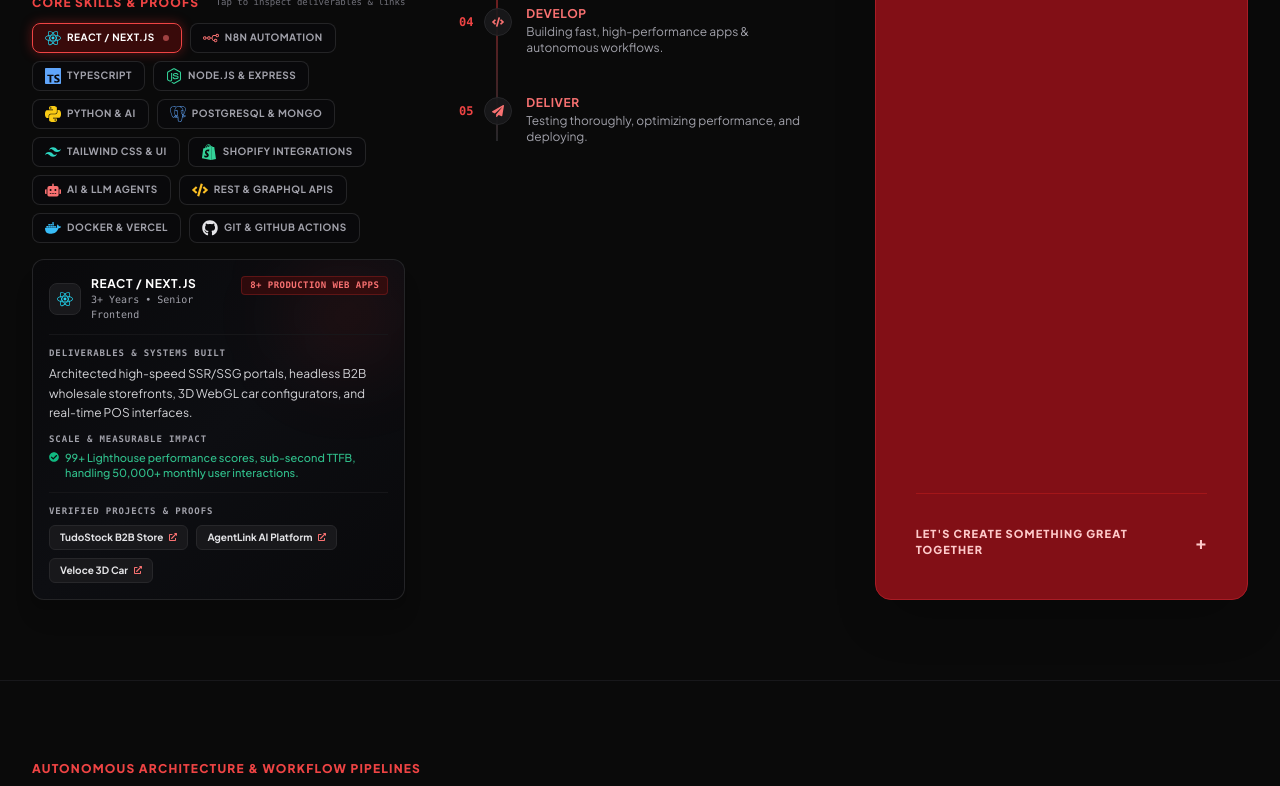
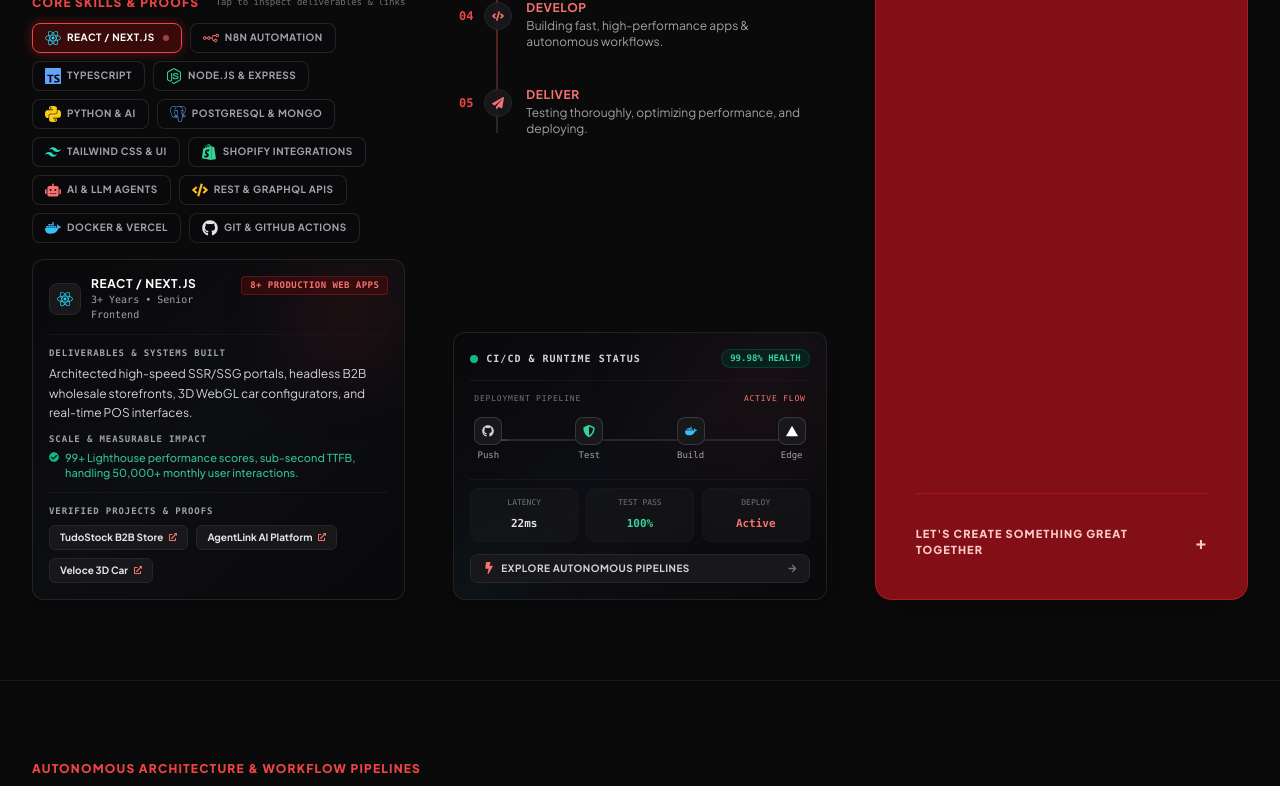
Before and after one commit to talharabani/portfolio, a React (Vite) app: page / in a window 1280 px wide. Shown: the part 2400-3186 px from the top of the page. Built offline with nearby package versions, Linux system fonts and the light colour scheme; no server answers; the HTML template or start-up script is replaced by a standard one.

Commit message:
Add animated CI/CD deployment pipeline and live telemetry widget in center column

```diff
--- a/src/components/About.tsx
+++ b/src/components/About.tsx
@@ -2,7 +2,8 @@ import { useState, type ReactNode } from "react";
 import { motion, AnimatePresence } from "framer-motion";
 import {
   FaSearch, FaLightbulb, FaPenNib, FaCode, FaPaperPlane, FaQuoteLeft,
-  FaExternalLinkAlt, FaNodeJs, FaRobot, FaGithub, FaCheckCircle
+  FaExternalLinkAlt, FaNodeJs, FaRobot, FaGithub, FaCheckCircle,
+  FaBolt, FaShieldAlt, FaArrowRight
 } from "react-icons/fa";
 import {
   SiReact,
@@ -13,6 +14,7 @@ import {
   SiTailwindcss,
   SiShopify,
   SiDocker,
+  SiVercel,
 } from "react-icons/si";
 
 const educationList = [
@@ -424,8 +426,9 @@ export default function About() {
                 },
               },
             }}
-            className="lg:col-span-4"
+            className="lg:col-span-4 flex flex-col justify-between"
           >
+            <div>
               <div className="flex items-center gap-2 mb-6">
                 <span className="w-2 h-2 rounded-full bg-crimson-500 animate-pulse" />
                 <h2 className="text-base sm:text-lg font-black uppercase tracking-wider text-white">
@@ -433,7 +436,7 @@ export default function About() {
                 </h2>
               </div>
 
-            <div className="relative pl-1 space-y-4">
+              <div className="relative pl-1 space-y-3.5">
                 {/* Connecting vertical line (Curtain track drawing down) */}
                 <motion.div
                   variants={{
@@ -515,6 +518,130 @@ export default function About() {
                   </motion.div>
                 ))}
               </div>
+            </div>
+
+            {/* LIVE CONTINUOUS CI/CD & RUNTIME TELEMETRY WIDGET */}
+            <motion.div
+              variants={{
+                hidden: { opacity: 0, y: 25, scale: 0.95 },
+                visible: {
+                  opacity: 1,
+                  y: 0,
+                  scale: 1,
+                  transition: { type: "spring", damping: 18, stiffness: 90 },
+                },
+              }}
+              whileHover={{ borderColor: "rgba(220, 38, 38, 0.4)" }}
+              className="mt-6 p-4 rounded-xl bg-gradient-to-br from-zinc-950 via-[#0e0f14] to-zinc-950 border border-zinc-800/80 shadow-xl relative overflow-hidden group"
+            >
+              {/* Subtle Animated Ambient Glow */}
+              <div className="absolute top-0 right-0 w-32 h-32 bg-crimson-600/10 blur-3xl pointer-events-none rounded-full" />
+              <div className="absolute -bottom-6 -left-6 w-24 h-24 bg-emerald-600/5 blur-2xl pointer-events-none rounded-full" />
+
+              {/* Card Header: Live Status & Pulse */}
+              <div className="flex items-center justify-between pb-3 border-b border-zinc-900 relative z-10">
+                <div className="flex items-center gap-2">
+                  <span className="relative flex h-2 w-2">
+                    <span className="animate-ping absolute inline-flex h-full w-full rounded-full bg-emerald-400 opacity-75" />
+                    <span className="relative inline-flex rounded-full h-2 w-2 bg-emerald-500" />
+                  </span>
+                  <span className="text-[10px] font-mono font-bold uppercase tracking-widest text-zinc-300">
+                    CI/CD &amp; RUNTIME STATUS
+                  </span>
+                </div>
+
+                <span className="text-[9px] font-mono text-emerald-400 bg-emerald-950/60 border border-emerald-800/50 px-2 py-0.5 rounded-full font-bold">
+                  99.98% HEALTH
+                </span>
+              </div>
+
+              {/* Animated 4-Stage Deployment Pipeline Node Graph */}
+              <div className="pt-3 pb-3 relative z-10">
+                <div className="flex items-center justify-between text-[8px] font-mono text-zinc-500 uppercase tracking-widest mb-2 px-1">
+                  <span>DEPLOYMENT PIPELINE</span>
+                  <span className="text-crimson-400">ACTIVE FLOW</span>
+                </div>
+
+                <div className="relative flex items-center justify-between px-1 py-1">
+                  {/* Connecting Wire with Animated Pulse */}
+                  <div className="absolute left-4 right-4 top-1/2 -translate-y-1/2 h-0.5 bg-zinc-800 -z-0 overflow-hidden">
+                    <motion.div
+                      animate={{
+                        left: ["-20%", "120%"],
+                      }}
+                      transition={{
+                        duration: 2.2,
+                        repeat: Infinity,
+                        ease: "linear",
+                      }}
+                      className="absolute top-0 w-12 h-full bg-gradient-to-r from-transparent via-crimson-400 to-transparent blur-[1px]"
+                    />
+                  </div>
+
+                  {/* Node 1: Push */}
+                  <div className="relative z-10 flex flex-col items-center gap-1 group/node">
+                    <div className="w-7 h-7 rounded-lg bg-zinc-900 border border-zinc-700/80 group-hover/node:border-crimson-500 flex items-center justify-center text-zinc-300 text-xs shadow transition">
+                      <FaGithub />
+                    </div>
+                    <span className="text-[9px] font-mono text-zinc-400">Push</span>
+                  </div>
+
+                  {/* Node 2: Test & QA */}
+                  <div className="relative z-10 flex flex-col items-center gap-1 group/node">
+                    <div className="w-7 h-7 rounded-lg bg-zinc-900 border border-zinc-700/80 group-hover/node:border-emerald-500 flex items-center justify-center text-emerald-400 text-xs shadow transition">
+                      <FaShieldAlt />
+                    </div>
+                    <span className="text-[9px] font-mono text-zinc-400">Test</span>
+                  </div>
+
+                  {/* Node 3: Docker Build */}
+                  <div className="relative z-10 flex flex-col items-center gap-1 group/node">
+                    <div className="w-7 h-7 rounded-lg bg-zinc-900 border border-zinc-700/80 group-hover/node:border-sky-500 flex items-center justify-center text-sky-400 text-xs shadow transition">
+                      <SiDocker />
+                    </div>
+                    <span className="text-[9px] font-mono text-zinc-400">Build</span>
+                  </div>
+
+                  {/* Node 4: Global Edge */}
+                  <div className="relative z-10 flex flex-col items-center gap-1 group/node">
+                    <div className="w-7 h-7 rounded-lg bg-zinc-900 border border-zinc-700/80 group-hover/node:border-crimson-500 flex items-center justify-center text-white text-xs shadow transition">
+                      <SiVercel />
+                    </div>
+                    <span className="text-[9px] font-mono text-zinc-400">Edge</span>
+                  </div>
+                </div>
+              </div>
+
+              {/* Real-time Telemetry Grid */}
+              <div className="grid grid-cols-3 gap-2 pt-2 border-t border-zinc-900 relative z-10 text-center">
+                <div className="bg-zinc-900/60 p-2 rounded-lg border border-zinc-900">
+                  <span className="text-[8px] font-mono text-zinc-500 block uppercase">LATENCY</span>
+                  <span className="text-[11px] font-mono font-bold text-zinc-200">22ms</span>
+                </div>
+                <div className="bg-zinc-900/60 p-2 rounded-lg border border-zinc-900">
+                  <span className="text-[8px] font-mono text-zinc-500 block uppercase">TEST PASS</span>
+                  <span className="text-[11px] font-mono font-bold text-emerald-400">100%</span>
+                </div>
+                <div className="bg-zinc-900/60 p-2 rounded-lg border border-zinc-900">
+                  <span className="text-[8px] font-mono text-zinc-500 block uppercase">DEPLOY</span>
+                  <span className="text-[11px] font-mono font-bold text-crimson-400">Active</span>
+                </div>
+              </div>
+
+              {/* Bottom Quick Trigger */}
+              <div className="pt-3 relative z-10">
+                <a
+                  href="#automation"
+                  className="flex items-center justify-between px-3 py-1.5 rounded-lg bg-zinc-900 hover:bg-crimson-950/60 border border-zinc-800 hover:border-crimson-500/70 text-zinc-300 hover:text-white text-[10px] font-bold tracking-wider uppercase transition-all duration-200 group/btn"
+                >
+                  <span className="flex items-center gap-1.5">
+                    <FaBolt className="text-crimson-400 text-xs" />
+                    <span>Explore Autonomous Pipelines</span>
+                  </span>
+                  <FaArrowRight className="text-[9px] text-zinc-500 group-hover/btn:text-crimson-400 group-hover/btn:translate-x-1 transition-all" />
+                </a>
+              </div>
+            </motion.div>
           </motion.div>
 
           {/* Column 3: EDITORIAL QUOTE CARD (4 Cols) */}
```
Lines whose indentation alone changed are shown as unchanged.
